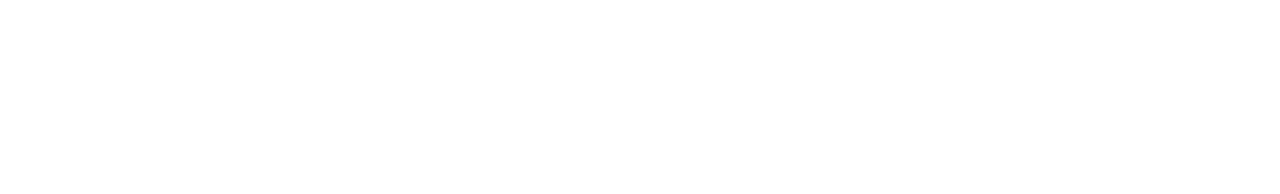
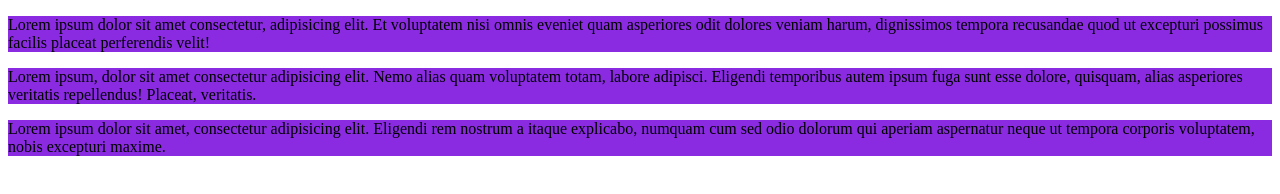
Before and after one commit to audriusxp/6-pamoka, a plain HTML site: page 1-uzduotis/index.html in a window 1280 px wide. Drawn offline with Linux system fonts and the light colour scheme.

Commit message:
padariau pirma uzduoti

```diff
--- a/1-uzduotis/index.html
+++ b/1-uzduotis/index.html
@@ -4,10 +4,13 @@
     <meta charset="UTF-8">
     <meta http-equiv="X-UA-Compatible" content="IE=edge">
     <meta name="viewport" content="width=device-width, initial-scale=1.0">
-    <title>uzdotis2</title>
+    <title>uzdotis1-2</title>
 </head>
 <body>
     <link rel="stylesheet" href="style.css">
 
 </body>
+<p class="pirma-pastraipa">Lorem ipsum dolor sit amet consectetur, adipisicing elit. Et voluptatem nisi omnis eveniet quam asperiores odit dolores veniam harum, dignissimos tempora recusandae quod ut excepturi possimus facilis placeat perferendis velit!</p>
+<p class="antra-pastraipa">Lorem ipsum, dolor sit amet consectetur adipisicing elit. Nemo alias quam voluptatem totam, labore adipisci. Eligendi temporibus autem ipsum fuga sunt esse dolore, quisquam, alias asperiores veritatis repellendus! Placeat, veritatis.</p>
+<p class="trecia-pastraipa">Lorem ipsum dolor sit amet, consectetur adipisicing elit. Eligendi rem nostrum a itaque explicabo, numquam cum sed odio dolorum qui aperiam aspernatur neque ut tempora corporis voluptatem, nobis excepturi maxime.</p>
 </html>
--- a/1-uzduotis/style.css
+++ b/1-uzduotis/style.css
@@ -0,0 +1,9 @@
+.pirma-pastraipa{
+    background-color: blueviolet;
+}
+.antra-pastraipa{
+    background-color: blueviolet;
+}
+.trecia-pastraipa{
+    background-color: blueviolet;
+}
```
